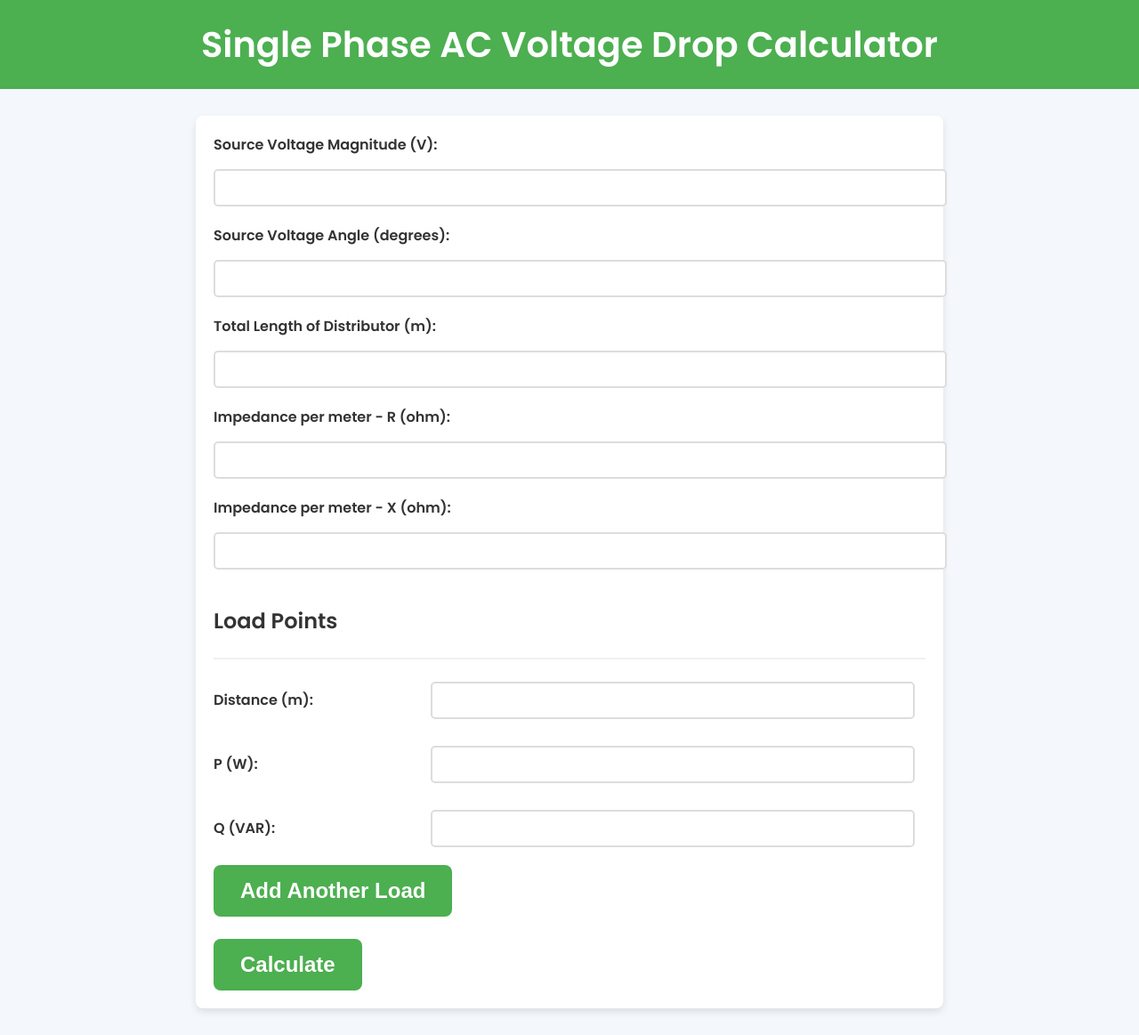
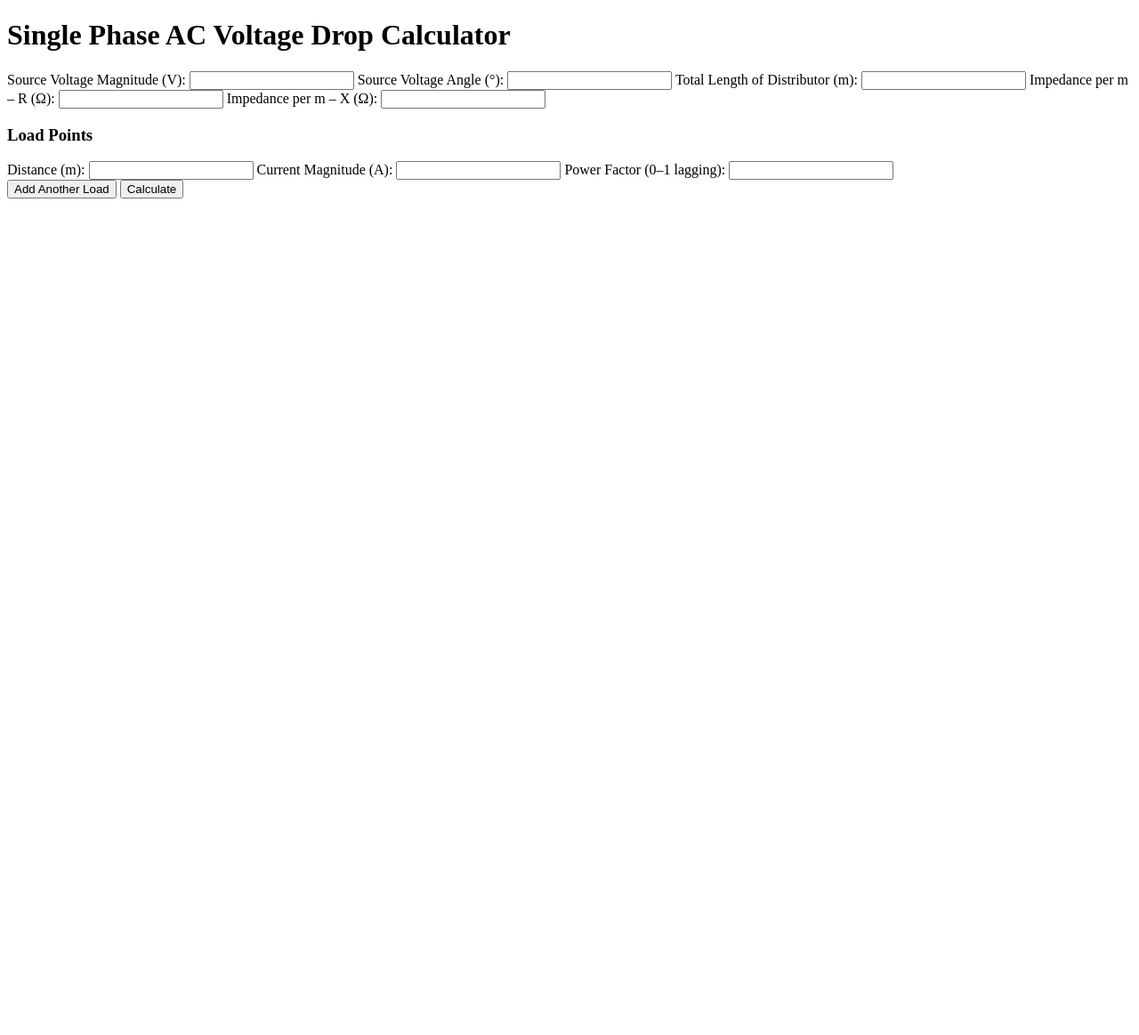
Before and after one commit to rithik2812/voltage, a Flask app: page / in a window 1280 px wide. Shown: the whole page at 89% size. After the commit the page ends 223 px from the top, so only its background shows below. Run offline with Flask 3, Linux system fonts and the light colour scheme.

Commit message:
Update index.html

```diff
--- a/templates/index.html
+++ b/templates/index.html
@@ -2,206 +2,59 @@
 <html lang="en">
 <head>
   <meta charset="UTF-8">
-    <meta name="viewport" content="width=device-width, initial-scale=1.0">
+  <meta name="viewport" content="width=device-width,initial-scale=1">
   <title>Voltage Calculator</title>
   <link href="https://fonts.googleapis.com/css2?family=Poppins:wght@300;400;600&display=swap" rel="stylesheet">
   <style>
-        body {
-            font-family: 'Poppins', sans-serif;
-            background-color: #f4f7fc;
-            margin: 0;
-            padding: 0;
-            color: #333;
-        }
-
-        header {
-            background-color: #4CAF50;
-            color: white;
-            padding: 20px;
-            text-align: center;
-        }
-
-        h1 {
-            margin: 0;
-            font-size: 2.5em;
-        }
-
-        form {
-            background-color: white;
-            padding: 20px;
-            max-width: 800px;
-            margin: 30px auto;
-            border-radius: 8px;
-            box-shadow: 0 4px 8px rgba(0, 0, 0, 0.1);
-        }
-
-        label {
-            font-weight: 600;
-            margin-bottom: 5px;
-            display: block;
-        }
-
-        input[type="text"] {
-            width: 100%;
-            padding: 10px;
-            margin: 10px 0 20px;
-            border: 2px solid #ddd;
-            border-radius: 5px;
-            font-size: 1em;
-        }
-
-        button {
-        background-color: #4CAF50;
-        color: white;
-        padding: 15px 30px; /* Increased padding for a larger button */
-        border: none;
-        border-radius: 8px; /* Rounded corners for a smoother look */
-        font-size: 1.5em; /* Larger text size */
-        font-weight: bold; /* Bold text for emphasis */
-        cursor: pointer;
-        transition: background-color 0.3s ease, transform 0.3s ease; /* Smooth hover effect */
-    }
-
-    button:hover {
-        background-color: #45a049; /* Slightly darker shade on hover */
-        transform: scale(1.05); /* Slight scaling effect when hovered */
-    }
-
-    button:active {
-        background-color: #388e3c; /* Darker green when clicked */
-        transform: scale(0.98); /* Slight shrink when clicked for a pressed effect */
-    }
-
-        h3 {
-            font-size: 1.5em;
-            margin-top: 20px;
-        }
-
-        .load-point {
-            border-top: 2px solid #f0f0f0;
-            padding-top: 15px;
-            margin-top: 15px;
-        }
-
-        .load-point label {
-            display: inline-block;
-            width: 30%;
-        }
-
-        .load-point input[type="text"] {
-            width: 65%;
-        }
-
-        .load-points {
-            margin-top: 20px;
-        }
-
-        .result {
-            background-color: #e8f5e9;
-            padding: 20px;
-            border-radius: 8px;
-            margin-top: 30px;
-            border: 1px solid #81c784;
-        }
-
-        .result h2 {
-            margin-top: 0;
-        }
-
-        .result ul {
-            list-style-type: none;
-            padding: 0;
-        }
-
-        .result li {
-            margin: 10px 0;
-            font-size: 1.1em;
-        }
-
-        .error {
-            color: red;
-            font-weight: bold;
-        }
-
-        .calculate-btn {
-    background-color: #4CAF50;
-    color: white;
-    padding: 15px 30px; /* Increased padding for a larger button */
-    border: none;
-    border-radius: 8px; /* Rounded corners */
-    font-size: 1.5em; /* Larger text */
-    font-weight: 600; /* Bold text */
-    cursor: pointer;
-    transition: background-color 0.3s ease, transform 0.3s ease; /* Smooth transition effects */
-}
-
-.calculate-btn:hover {
-    background-color: #45a049;
-    transform: scale(1.05); /* Slightly enlarge the button on hover */
-}
-
-.calculate-btn:focus {
-    outline: none;
-    box-shadow: 0 0 10px rgba(72, 193, 75, 0.6); /* Add a glow effect when focused */
-}
-
-
+    /* your existing CSS */
   </style>
 </head>
 <body>
-
   <header>
     <h1>Single Phase AC Voltage Drop Calculator</h1>
   </header>
-
   <main>
     <form method="POST">
-        <label for="V_mag">Source Voltage Magnitude (V):</label>
-        <input type="text" id="V_mag" name="V_mag" required>
+      <!-- source / feeder -->
+      <label>Source Voltage Magnitude (V):</label>
+      <input name="V_mag"   required>
+      <label>Source Voltage Angle (°):</label>
+      <input name="V_angle" required>
 
-        <label for="V_angle">Source Voltage Angle (degrees):</label>
-        <input type="text" id="V_angle" name="V_angle" required>
-
-        <label for="total_length">Total Length of Distributor (m):</label>
-        <input type="text" id="total_length" name="total_length" required>
-
-        <label for="R">Impedance per meter - R (ohm):</label>
-        <input type="text" id="R" name="R" required>
-
-        <label for="X">Impedance per meter - X (ohm):</label>
-        <input type="text" id="X" name="X" required>
+      <label>Total Length of Distributor (m):</label>
+      <input name="total_length" required>
+      <label>Impedance per m – R (Ω):</label>
+      <input name="R" required>
+      <label>Impedance per m – X (Ω):</label>
+      <input name="X" required>
 
       <h3>Load Points</h3>
-        <div id="load-points" class="load-points">
+      <div id="load-points">
         <div class="load-point">
-                <label for="distance[]">Distance (m):</label>
-                <input type="text" name="distance[]" required>
-
-                <label for="P[]">P (W):</label>
-                <input type="text" name="P[]" required>
-
-                <label for="Q[]">Q (VAR):</label>
-                <input type="text" name="Q[]" required>
+          <label>Distance (m):</label>
+          <input name="distance[]" required>
+          <label>Current Magnitude (A):</label>
+          <input name="I_mag[]" required>
+          <label>Power Factor (0–1 lagging):</label>
+          <input name="PF[]" required>
         </div>
       </div>
 
-        <button type="button" onclick="addLoad()">Add Another Load</button><br><br>
-        <button type="submit" class="calculate-btn">Calculate</button>
+      <button type="button" onclick="addLoad()">Add Another Load</button>
+      <button type="submit">Calculate</button>
     </form>
 
     {% if result %}
-        <div class="result">
-            <h2>Voltage at Load Points:</h2>
+    <section class="result">
+      <h2>Voltages at Load Points</h2>
       <ul>
         {% for item in result %}
         <li>
-                    Distance: {{ item.distance }} m —
-                    Voltage Magnitude: {{ item.magnitude }} V —
-                    Angle: {{ item.angle }}°
+          {{ item.distance }} m → |V| = {{ item.magnitude }} V, ∠ = {{ item.angle }}°
         </li>
         {% endfor %}
       </ul>
-        </div>
+    </section>
     {% elif error %}
       <p class="error">Error: {{ error }}</p>
     {% endif %}
@@ -210,19 +63,18 @@
   <script>
   function addLoad() {
     const div = document.createElement('div');
-        div.classList.add('load-point');
+    div.className = 'load-point';
     div.innerHTML = `
       <label>Distance (m):</label>
-            <input type="text" name="distance[]" required>
-            <label>P (W):</label>
-            <input type="text" name="P[]" required>
-            <label>Q (VAR):</label>
-            <input type="text" name="Q[]" required>
+      <input name="distance[]" required>
+      <label>Current Magnitude (A):</label>
+      <input name="I_mag[]" required>
+      <label>Power Factor (0–1 lagging):</label>
+      <input name="PF[]" required>
       <br><br>
     `;
     document.getElementById('load-points').appendChild(div);
   }
   </script>
-
 </body>
 </html>
```
Lines whose indentation alone changed are shown as unchanged.
